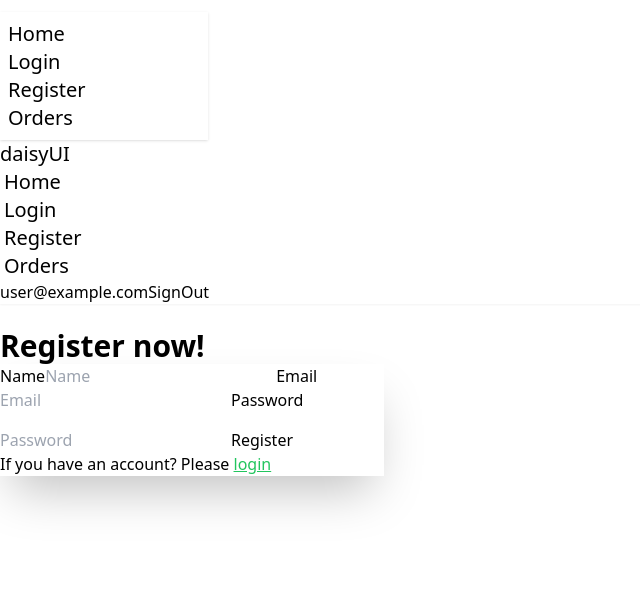
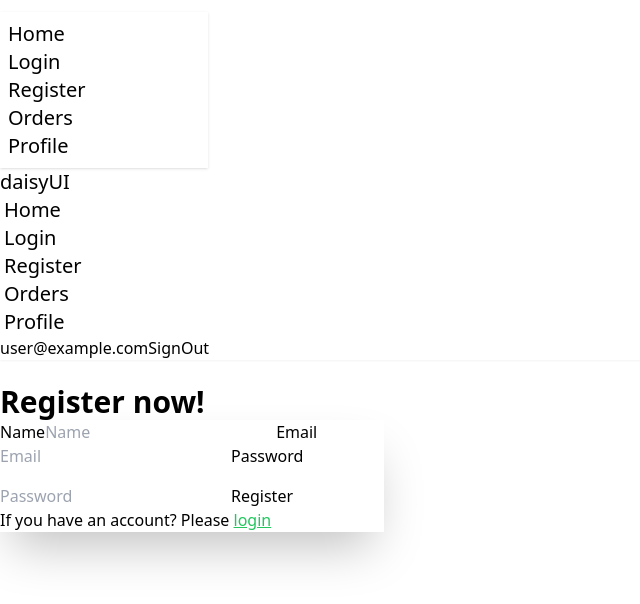
Before and after one commit to tajmirahman/email-password-login-mohamilon, a React (Vite) app in the folder my-project/: page /register in a window 1280 px wide. Shown: the top 604 px of the page, without its empty margins (0-640 px from the left). Built offline with nearby package versions, Linux system fonts and the light colour scheme; no server answers; sample sign-in values are in the browser's storage.

Commit message:
recap private route done

```diff
--- a/my-project/src/component/Header.jsx
+++ b/my-project/src/component/Header.jsx
@@ -26,6 +26,8 @@ const Header = () => {
             user && <>
             <li className='text-xl'>
             <NavLink to={'/orders'}>Orders</NavLink></li>
+            <li className='text-xl'>
+            <NavLink to={'/profile'}>Profile</NavLink></li>
             </>
         }
 
--- /dev/null
+++ b/my-project/src/component/Profile.jsx
@@ -0,0 +1,12 @@
+import React from 'react';
+
+const Profile = () => {
+    return (
+        <div>
+            <h1>This is Profile Page</h1>
+            <p>Tajmilur Rahman</p>
+        </div>
+    );
+};
+
+export default Profile;
--- a/my-project/src/routes/routes.jsx
+++ b/my-project/src/routes/routes.jsx
@@ -5,6 +5,7 @@ import Login from "../component/Login";
 import Register from "../component/Register";
 import Orders from "../component/Orders";
 import PrivateRoutes from "./PrivateRoutes";
+import Profile from "../component/Profile";
 
 const routes= createBrowserRouter([
     {
@@ -26,6 +27,10 @@ const routes= createBrowserRouter([
             {
                 path:'orders',
                 element: <PrivateRoutes><Orders /></PrivateRoutes>
+            },
+            {
+                path:'profile',
+                element:<PrivateRoutes><Profile /></PrivateRoutes>
             }
 
         ]
```
